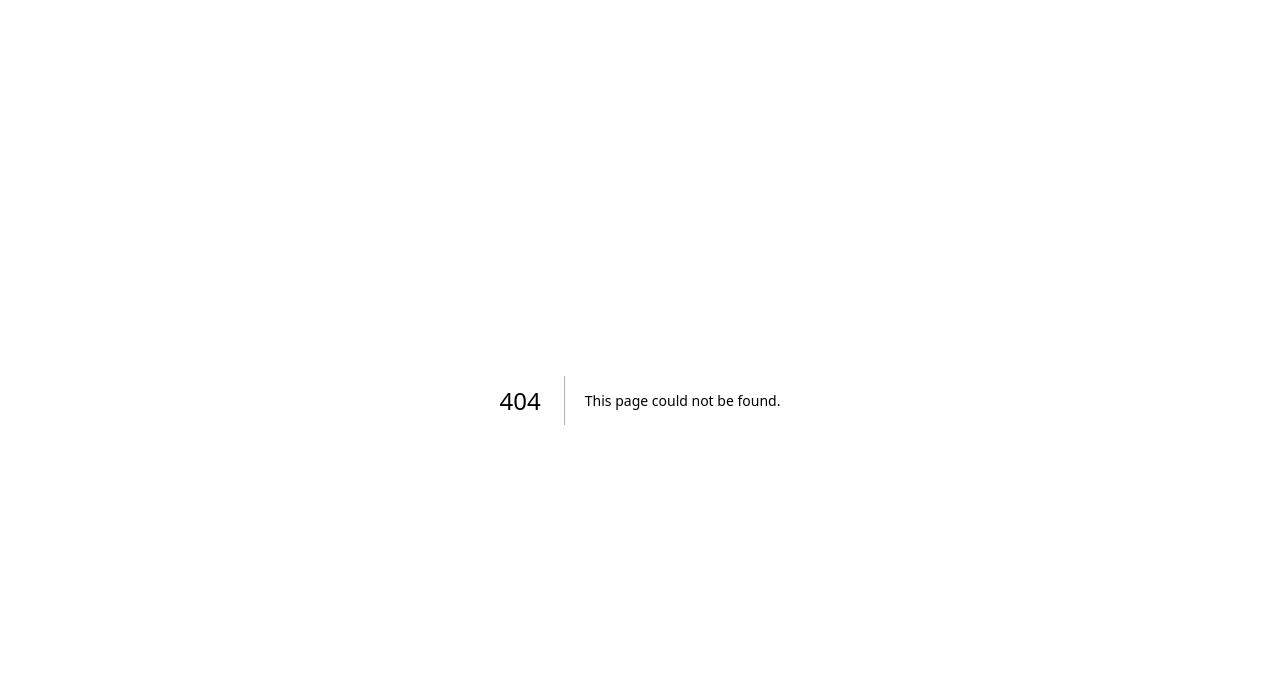
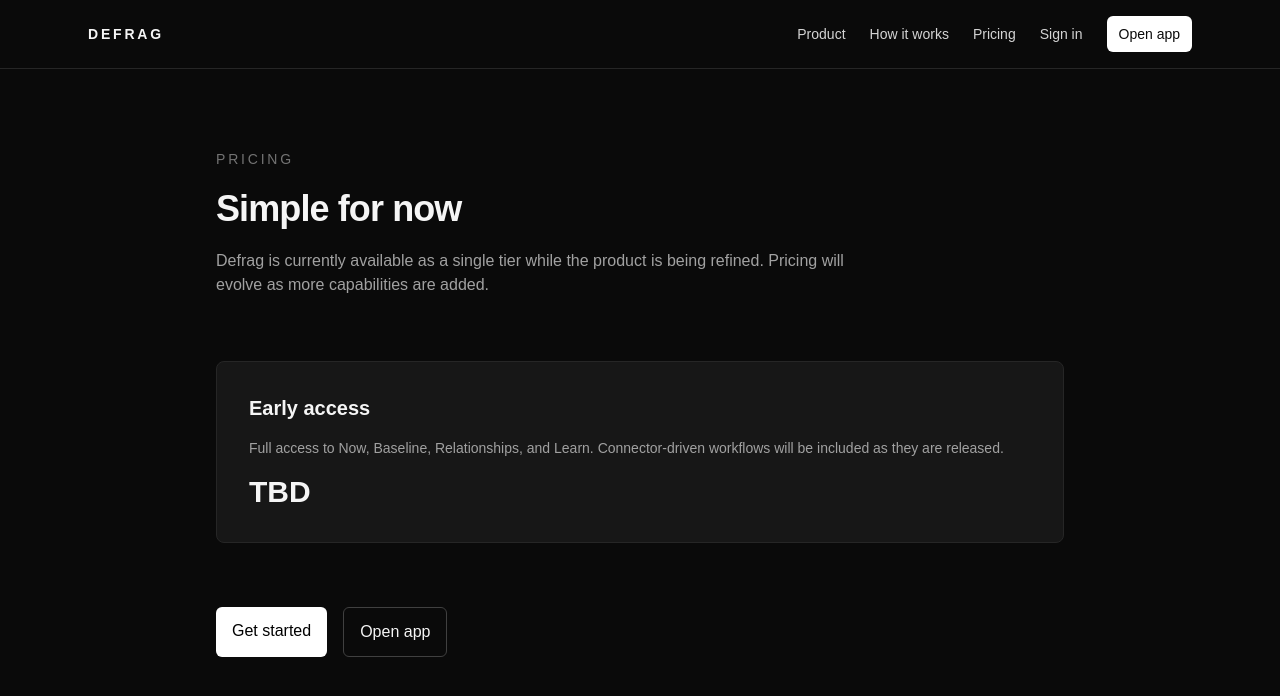
Before and after one commit to cjo93/nextjs-boilerplate, a Next.js app: page /pricing in a window 1280 px wide. Before the commit this address had no page. Shown: the top 696 px of the page. Built offline with nearby package versions, Linux system fonts and the light colour scheme.

Commit message:
add pricing page

```diff
--- /dev/null
+++ b/app/(marketing)/pricing/page.tsx
@@ -0,0 +1,32 @@
+import Link from "next/link";
+
+export default function PricingPage() {
+  return (
+    <div className="mx-auto max-w-4xl px-6 py-20 space-y-16">
+      <section className="space-y-5">
+        <p className="text-sm uppercase tracking-[0.2em] text-neutral-500">Pricing</p>
+        <h1 className="text-4xl font-bold tracking-tight">Simple for now</h1>
+        <p className="text-neutral-400 max-w-2xl">
+          Defrag is currently available as a single tier while the product is being refined. Pricing will evolve as more capabilities are added.
+        </p>
+      </section>
+
+      <section className="rounded-lg border border-neutral-800 bg-neutral-900 p-8 space-y-4">
+        <h2 className="text-xl font-semibold">Early access</h2>
+        <p className="text-sm text-neutral-400">
+          Full access to Now, Baseline, Relationships, and Learn. Connector-driven workflows will be included as they are released.
+        </p>
+        <div className="text-3xl font-bold">TBD</div>
+      </section>
+
+      <section className="flex gap-4">
+        <Link href="/api/auth/signin" className="rounded-md bg-white px-4 py-3 text-black">
+          Get started
+        </Link>
+        <Link href="/app" className="rounded-md border border-neutral-700 px-4 py-3">
+          Open app
+        </Link>
+      </section>
+    </div>
+  );
+}
```
